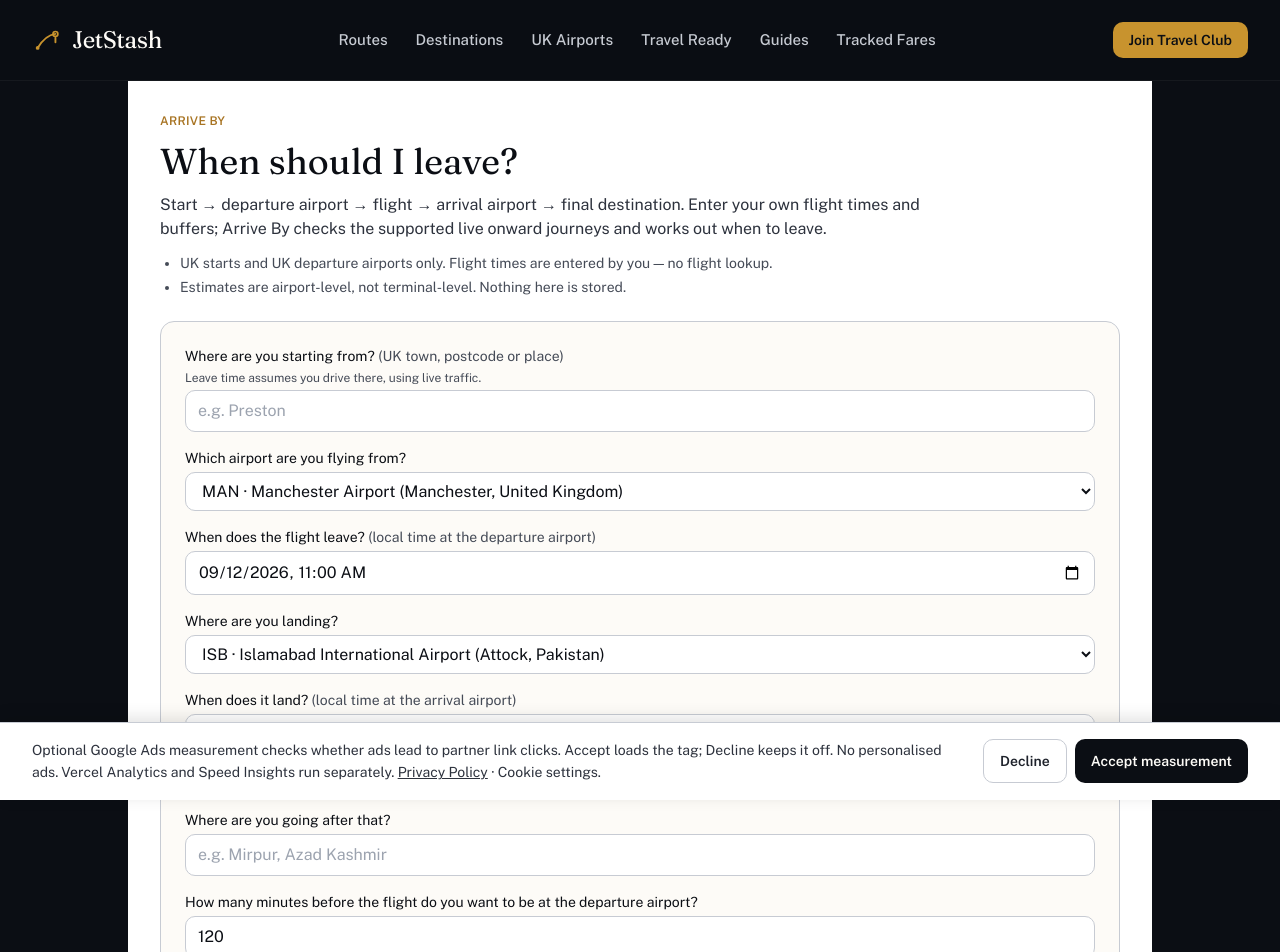
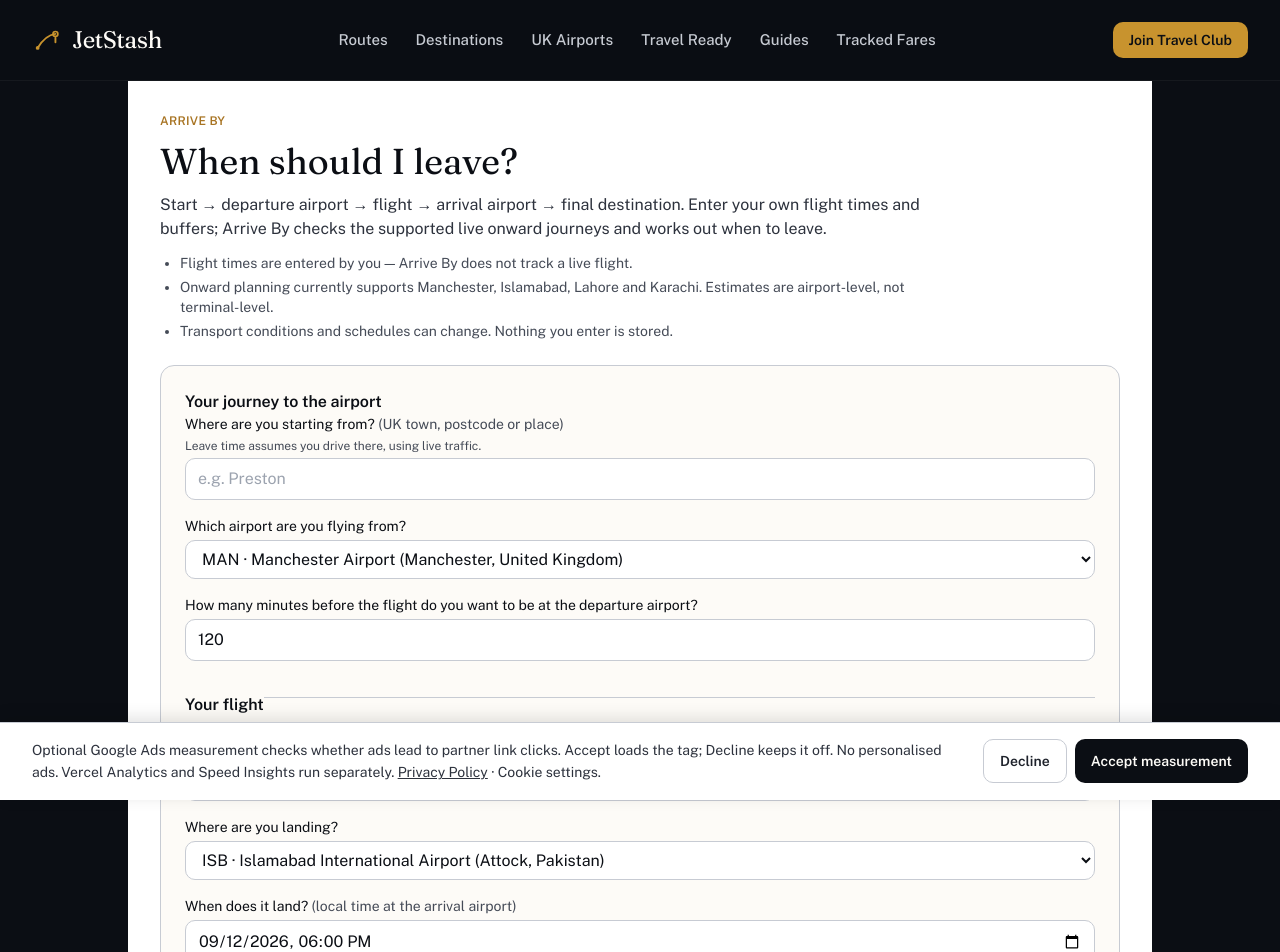
Before and after one commit to faiz403/jetstash-new, a Next.js app: page /arrive-by in a window 1280 px wide. Shown: the top 952 px of the page. Built offline with nearby package versions, Linux system fonts and the light colour scheme.

Commit message:
feat: integrate Arrive By into supported journeys

```diff
--- a/app/arrive-by/page.tsx
+++ b/app/arrive-by/page.tsx
@@ -3,6 +3,7 @@ import { Suspense } from 'react';
 import { ArriveByShell } from '@/components/arrive-by-shell';
 import { getShellAirportLookup } from '@/lib/arrive-by-shared/airport-capability';
 import { getArrivalAirportOptions, getDepartureAirportOptions } from '@/lib/arrive-by-journey/airport-options';
+import { getPublicJourneyRoutePairs } from '@/lib/arrive-by-journey/public-route-pairs';
 
 /**
  * The canonical Arrive By public beta — one product, airport-driven
@@ -25,10 +26,26 @@ export const metadata: Metadata = {
  * the requested `?airport=` code here, so the ~350 KB catalogue never ships
  * to the browser -- the client shell receives only a tiny AirportLookup.
  */
-export default async function ArriveByPage({ searchParams }: { searchParams: Promise<{ airport?: string | string[] }> }) {
-  const { airport } = await searchParams;
+export default async function ArriveByPage({ searchParams }: { searchParams: Promise<{ airport?: string | string[]; departure?: string | string[]; arrival?: string | string[] }> }) {
+  const { airport, departure, arrival } = await searchParams;
   const lookup = getShellAirportLookup(Array.isArray(airport) ? airport[0] : airport);
+  const departureAirports = getDepartureAirportOptions();
+  const arrivalAirports = getArrivalAirportOptions('public');
+  const requestedDeparture = (Array.isArray(departure) ? departure[0] : departure)?.trim().toUpperCase();
+  const requestedArrival = (Array.isArray(arrival) ? arrival[0] : arrival)?.trim().toUpperCase();
+  const hasPairRequest = Boolean(requestedDeparture || requestedArrival);
+  const hasValidPair = Boolean(requestedDeparture && requestedArrival
+    && departureAirports.some((option) => option.code === requestedDeparture)
+    && arrivalAirports.some((option) => option.code === requestedArrival));
+
   return <Suspense fallback={null}>
-    <ArriveByShell lookup={lookup} departureAirports={getDepartureAirportOptions()} arrivalAirports={getArrivalAirportOptions('public')} />
+    <ArriveByShell
+      lookup={lookup}
+      departureAirports={departureAirports}
+      arrivalAirports={arrivalAirports}
+      initialAirportPair={hasValidPair ? { departureAirport: requestedDeparture!, arrivalAirport: requestedArrival! } : undefined}
+      prefillNotice={hasPairRequest && !hasValidPair ? 'That airport pair is not available in Arrive By yet. Choose from the supported airports below.' : undefined}
+      routePairs={getPublicJourneyRoutePairs()}
+    />
   </Suspense>;
 }
--- a/app/routes/[slug]/page.tsx
+++ b/app/routes/[slug]/page.tsx
@@ -48,6 +48,8 @@ import { deriveFareWindowReconciliation } from '@/lib/fare-window-reconciliation
 import { getRouteIntelligenceDisplayForRoute } from '@/lib/route-intelligence-display';
 import { BusinessClarityPanel } from '@/components/route/business-clarity-panel';
 import { RouteVerdict } from '@/components/route/route-verdict';
+import { ArriveByRoutePanel } from '@/components/route/arrive-by-route-panel';
+import { getPublicJourneyRoutePair } from '@/lib/arrive-by-journey/public-route-pairs';
 
 /**
  * Route-hero focal-position overrides, keyed by destination slug. HeroBackdrop's default
@@ -140,6 +142,7 @@ export default async function RoutePage({ params }: { params: Promise<{ slug: st
     notFound();
     return null;
   }
+  const arriveByPair = getPublicJourneyRoutePair(airport.code, dest.iataCode);
 
   const dealsHere = getDealsByDestination(dest.slug)
     .filter((d) => d.fromAirportSlug === airport.slug)
@@ -571,6 +574,8 @@ export default async function RoutePage({ params }: { params: Promise<{ slug: st
         )
       )}
 
+      {arriveByPair && <ArriveByRoutePanel departureAirport={arriveByPair.departureAirport} arrivalAirport={arriveByPair.arrivalAirport} />}
+
       <section className="bg-white py-14 sm:py-16">
         <div className="mx-auto max-w-content px-5 sm:px-8">
           <div className="grid gap-10 lg:grid-cols-[1.2fr_0.8fr]">
--- a/components/arrive-by-full-journey.tsx
+++ b/components/arrive-by-full-journey.tsx
@@ -1,8 +1,10 @@
 'use client';
 
 import { useEffect, useMemo, useRef, useState, type FormEvent } from 'react';
+import Link from 'next/link';
 import { calendarDayOffset, clockOf, dateLabelOf, describeDay } from '@/lib/arrive-by-journey/local-time';
 import type { AirportOption } from '@/lib/arrive-by-journey/airport-options';
+import type { PublicJourneyRoutePair } from '@/lib/arrive-by-journey/public-route-pairs';
 import type { JourneyPlan, TimelineLeg } from '@/lib/arrive-by-journey/types';
 import {
   EMPTY_RECOVERY, chooseConfirmed, chooseSelected, invalidateForArrivalAirportChange, invalidateSide, pendingSides, reconcileWithPlan, toRequestFields,
@@ -69,12 +71,12 @@ const label = (option: AirportOption) => `${option.code} · ${option.name} (${op
 
 type Pending = 'start' | 'destination';
 
-export function ArriveByFullJourney({ departureAirports, arrivalAirports }: { departureAirports: AirportOption[]; arrivalAirports: AirportOption[] }) {
+export function ArriveByFullJourney({ departureAirports, arrivalAirports, initialAirportPair, prefillNotice, routePairs }: { departureAirports: AirportOption[]; arrivalAirports: AirportOption[]; initialAirportPair?: { departureAirport: string; arrivalAirport: string }; prefillNotice?: string; routePairs: PublicJourneyRoutePair[] }) {
   const day = useMemo(tomorrowInLondon, []);
   const [start, setStart] = useState('');
-  const [departureAirport, setDepartureAirport] = useState(departureAirports.find((a) => a.code === 'MAN')?.code ?? departureAirports[0]?.code ?? '');
+  const [departureAirport, setDepartureAirport] = useState(initialAirportPair?.departureAirport ?? departureAirports.find((a) => a.code === 'MAN')?.code ?? departureAirports[0]?.code ?? '');
   const [departsLocal, setDepartsLocal] = useState(`${day}T11:00`);
-  const [arrivalAirport, setArrivalAirport] = useState(arrivalAirports.find((a) => a.code === 'ISB')?.code ?? arrivalAirports[0]?.code ?? '');
+  const [arrivalAirport, setArrivalAirport] = useState(initialAirportPair?.arrivalAirport ?? arrivalAirports.find((a) => a.code === 'ISB')?.code ?? arrivalAirports[0]?.code ?? '');
   const [arrivesLocal, setArrivesLocal] = useState(`${day}T18:00`);
   const [destination, setDestination] = useState('');
   const [hasConnection, setHasConnection] = useState(false);
@@ -89,9 +91,11 @@ export function ArriveByFullJourney({ departureAirports, arrivalAirports }: { de
   const [error, setError] = useState('');
   const [loading, setLoading] = useState(false);
   const resultRef = useRef<HTMLDivElement>(null);
+  const startRef = useRef<HTMLInputElement>(null);
   /** Venue names the traveller was shown (and accepted) in a recovery prompt, so the final result keeps the recognisable name. Display only. */
   const chosenNames = useRef<{ start?: string; destination?: string }>({});
   const arrivalEngine = arrivalAirports.find((airport) => airport.code === arrivalAirport)?.journeyEngine;
+  const matchedRoute = routePairs.find((pair) => pair.departureAirport === departureAirport && pair.arrivalAirport === arrivalAirport);
 
   /** `next` is passed explicitly because React state updates are asynchronous: the request must carry the choices just made. */
   async function run(next: RecoveryState = recovery) {
@@ -177,63 +181,46 @@ export function ArriveByFullJourney({ departureAirports, arrivalAirports }: { de
     <h1 className="mt-3 font-display text-3xl sm:text-4xl">When should I leave?</h1>
     <p className="mt-3 max-w-3xl text-ink-600">Start → departure airport → flight → arrival airport → final destination. Enter your own flight times and buffers; Arrive By checks the supported live onward journeys and works out when to leave.</p>
     <ul className="mt-3 max-w-3xl list-disc space-y-1 pl-5 text-sm text-ink-500">
-      <li>UK starts and UK departure airports only. Flight times are entered by you — no flight lookup.</li>
-      <li>Estimates are airport-level, not terminal-level. Nothing here is stored.</li>
+      <li>Flight times are entered by you — Arrive By does not track a live flight.</li>
+      <li>Onward planning currently supports Manchester, Islamabad, Lahore and Karachi. Estimates are airport-level, not terminal-level.</li>
+      <li>Transport conditions and schedules can change. Nothing you enter is stored.</li>
     </ul>
 
+    {prefillNotice && <p role="status" className="mt-4 max-w-3xl rounded-sm border border-brass bg-brass-50 p-3 text-sm text-ink-700">{prefillNotice}</p>}
+
     <form onSubmit={submit} className="mt-6 grid gap-4 rounded-md border border-ink-200 bg-sand-50 p-4 sm:p-6">
+      <fieldset className="grid gap-4"><legend className="text-base font-semibold text-ink-900">Your journey to the airport</legend>
         <label className="text-sm">Where are you starting from? <span className="text-ink-500">(UK town, postcode or place)</span>
           <span className="mt-1 block text-xs text-ink-500">Leave time assumes you drive there, using live traffic.</span>
-        <input className={field} required maxLength={180} value={start} placeholder="e.g. Preston" onChange={(e) => { chosenNames.current.start = undefined; setStart(e.target.value); setRecovery((r) => invalidateSide(r, 'start')); setPlan(null); }} />
+          <input ref={startRef} className={field} required maxLength={180} value={start} placeholder="e.g. Preston" onChange={(e) => { chosenNames.current.start = undefined; setStart(e.target.value); setRecovery((r) => invalidateSide(r, 'start')); setPlan(null); }} />
         </label>
         <label className="text-sm">Which airport are you flying from?
-        <select className={field} value={departureAirport} onChange={(e) => setDepartureAirport(e.target.value)}>
-          {departureAirports.map((option) => <option key={option.code} value={option.code}>{label(option)}</option>)}
-        </select>
+          <select className={field} value={departureAirport} onChange={(e) => setDepartureAirport(e.target.value)}>{departureAirports.map((option) => <option key={option.code} value={option.code}>{label(option)}</option>)}</select>
         </label>
-      <label className="text-sm">When does the flight leave? <span className="text-ink-500">(local time at the departure airport)</span>
-        <input className={field} type="datetime-local" required value={departsLocal} onChange={(e) => setDepartsLocal(e.target.value)} />
-      </label>
-      <label className="text-sm">Where are you landing?
-        <select className={field} value={arrivalAirport} onChange={(e) => {
-          const country = (code: string) => arrivalAirports.find((a) => a.code === code)?.country;
-          setRecovery((r) => invalidateForArrivalAirportChange(r, country(arrivalAirport), country(e.target.value)));
-          setArrivalAirport(e.target.value);
-        }}>
-          {arrivalAirports.map((option) => <option key={option.code} value={option.code}>{label(option)}</option>)}
-        </select>
-      </label>
-      <label className="text-sm">When does it land? <span className="text-ink-500">(local time at the arrival airport)</span>
-        <input className={field} type="datetime-local" required value={arrivesLocal} onChange={(e) => setArrivesLocal(e.target.value)} />
-      </label>
-      <label className="flex items-center gap-2 text-sm"><input type="checkbox" checked={hasConnection} onChange={(e) => setHasConnection(e.target.checked)} /> This flight has a connection or stop (Arrive By can't check those yet)</label>
-      <label className="text-sm">Where are you going after that?
-        <input className={field} required maxLength={180} value={destination} placeholder="e.g. Mirpur, Azad Kashmir" onChange={(e) => { chosenNames.current.destination = undefined; setDestination(e.target.value); setRecovery((r) => invalidateSide(r, 'destination')); setPlan(null); }} />
-      </label>
-
         <label className="text-sm">How many minutes before the flight do you want to be at the departure airport?
           <input className={field} type="number" min="0" max="480" step="5" required value={bufferMinutes} onChange={(e) => setBufferMinutes(e.target.value)} />
         </label>
-      <label className="text-sm">How many minutes after landing before you're outside the arrival airport?
-        <input className={field} type="number" min="0" max="480" step="5" required value={exitMinutes} onChange={(e) => setExitMinutes(e.target.value)} />
-        <span className="mt-1 block text-xs text-ink-500">Your own estimate for immigration, baggage and walking out — Arrive By does not assume this for you.</span>
+      </fieldset>
+      <fieldset className="grid gap-4 border-t border-ink-200 pt-4"><legend className="pt-4 text-base font-semibold text-ink-900">Your flight</legend>
+        <label className="text-sm">When does the flight leave? <span className="text-ink-500">(local time at the departure airport)</span><input className={field} type="datetime-local" required value={departsLocal} onChange={(e) => setDepartsLocal(e.target.value)} /></label>
+        <label className="text-sm">Where are you landing?
+          <select className={field} value={arrivalAirport} onChange={(e) => { const country = (code: string) => arrivalAirports.find((a) => a.code === code)?.country; setRecovery((r) => invalidateForArrivalAirportChange(r, country(arrivalAirport), country(e.target.value))); setArrivalAirport(e.target.value); }}>{arrivalAirports.map((option) => <option key={option.code} value={option.code}>{label(option)}</option>)}</select>
         </label>
+        <label className="text-sm">When does it land? <span className="text-ink-500">(local time at the arrival airport)</span><input className={field} type="datetime-local" required value={arrivesLocal} onChange={(e) => setArrivesLocal(e.target.value)} /></label>
+        <label className="flex items-center gap-2 text-sm"><input type="checkbox" checked={hasConnection} onChange={(e) => setHasConnection(e.target.checked)} /> Does your itinerary include a connection? We can&apos;t calculate connection risk yet.</label>
+      </fieldset>
+      <fieldset className="grid gap-4 border-t border-ink-200 pt-4"><legend className="pt-4 text-base font-semibold text-ink-900">After you land</legend>
+        <label className="text-sm">Where are you going after that?<input className={field} required maxLength={180} value={destination} placeholder="e.g. Mirpur, Azad Kashmir" onChange={(e) => { chosenNames.current.destination = undefined; setDestination(e.target.value); setRecovery((r) => invalidateSide(r, 'destination')); setPlan(null); }} /></label>
+        <label className="text-sm">How many minutes after landing before you&apos;re outside the arrival airport?<input className={field} type="number" min="0" max="480" step="5" required value={exitMinutes} onChange={(e) => setExitMinutes(e.target.value)} /><span className="mt-1 block text-xs text-ink-500">Your own estimate for immigration, baggage and walking out — Arrive By does not assume this for you.</span></label>
         {arrivalEngine === 'TRANSIT_FIRST' ? <p className="rounded-sm border border-ink-200 bg-white p-3 text-sm text-ink-700">For Manchester arrivals, Arrive By checks the onward public-transport journey. It will show what happens if the first important service is missed, and a driving estimate only where that missed journey would no longer meet your ready-by time.</p> : <>
-      <label className="text-sm">How are you leaving the arrival airport?
-        <select className={field} value={pickupMode} onChange={(e) => setPickupMode(e.target.value as PickupMode)}>
-          {(Object.keys(PICKUP_LABELS) as PickupMode[]).map((mode) => <option key={mode} value={mode}>{PICKUP_LABELS[mode]}</option>)}
-        </select>
-      </label>
-      <label className="text-sm">Wait for the car/pickup after leaving the terminal (minutes) <span className="text-ink-500">(optional)</span>
-        <input className={field} type="number" min="0" max="480" step="5" value={pickupWait} onChange={(e) => setPickupWait(e.target.value)} />
-      </label>
+          <label className="text-sm">How are you leaving the arrival airport?<select className={field} value={pickupMode} onChange={(e) => setPickupMode(e.target.value as PickupMode)}>{(Object.keys(PICKUP_LABELS) as PickupMode[]).map((mode) => <option key={mode} value={mode}>{PICKUP_LABELS[mode]}</option>)}</select></label>
+          <label className="text-sm">Wait for the car/pickup after leaving the terminal (minutes) <span className="text-ink-500">(optional)</span><input className={field} type="number" min="0" max="480" step="5" value={pickupWait} onChange={(e) => setPickupWait(e.target.value)} /></label>
         </>}
-      <label className="text-sm">Need to arrive by <span className="text-ink-500">(optional; local time at the arrival airport)</span>
-        <input className={field} type="datetime-local" value={deadline} onChange={(e) => setDeadline(e.target.value)} />
-      </label>
-      {deadline && <label className="text-sm">Minutes you need at the destination before that time <span className="text-ink-500">(optional)</span>
-        <input className={field} type="number" min="0" max="480" step="5" value={readiness} onChange={(e) => setReadiness(e.target.value)} />
-      </label>}
+      </fieldset>
+      <fieldset className="grid gap-4 border-t border-ink-200 pt-4"><legend className="pt-4 text-base font-semibold text-ink-900">Deadline and ready-by details <span className="font-normal text-ink-500">(optional)</span></legend>
+        <label className="text-sm">Need to arrive by <span className="text-ink-500">(local time at the arrival airport)</span><input className={field} type="datetime-local" value={deadline} onChange={(e) => setDeadline(e.target.value)} /></label>
+        {deadline && <label className="text-sm">Minutes you need at the destination before that time <span className="text-ink-500">(optional)</span><input className={field} type="number" min="0" max="480" step="5" value={readiness} onChange={(e) => setReadiness(e.target.value)} /></label>}
+      </fieldset>
       <button type="submit" disabled={loading || !departureAirport || !arrivalAirport} className="mt-1 rounded-sm bg-ink-900 px-6 py-3 font-semibold text-white disabled:cursor-wait disabled:opacity-60">{loading ? 'Checking the live journey…' : 'When should I leave?'}</button>
     </form>
 
@@ -288,6 +275,12 @@ export function ArriveByFullJourney({ departureAirports, arrivalAirports }: { de
 
         {plan.state !== 'CANNOT_CONFIRM' && <p className="mt-3 text-xs text-ink-500" data-testid="driving-assumption">Leave time assumes you drive to the airport (live traffic). It doesn't include parking, drop-off, shuttle or rental-car return time.</p>}
         <p className="mt-3 text-xs text-ink-500">This is an estimate, not a guarantee. Traffic, airport processing and pickup time can change your actual times. Airport-level estimates only.</p>
+        <p className="mt-3 text-xs text-ink-500">Leave extra time and confirm your itinerary and onward arrangements before travelling.</p>
+        <div className="mt-5 flex flex-wrap gap-3 border-t border-ink-200 pt-4">
+          {matchedRoute ? <Link href={`/routes/${matchedRoute.routeSlug}`} className="rounded-sm bg-ink-900 px-4 py-2 text-sm font-semibold text-white hover:bg-ink-800">View {matchedRoute.departureLabel} → {matchedRoute.arrivalLabel} route information</Link> : <Link href="/routes" className="rounded-sm bg-ink-900 px-4 py-2 text-sm font-semibold text-white hover:bg-ink-800">Explore route guides</Link>}
+          <button type="button" onClick={() => startRef.current?.focus()} className="rounded-sm border border-ink-300 px-4 py-2 text-sm font-semibold text-ink-900 hover:bg-white">Edit journey details</button>
+          {!matchedRoute && <Link href="/arrive-by" className="rounded-sm border border-ink-300 px-4 py-2 text-sm font-semibold text-ink-900 hover:bg-white">Plan another journey</Link>}
+        </div>
       </section>
     </div>}
   </div>;
--- a/components/arrive-by-shell.tsx
+++ b/components/arrive-by-shell.tsx
@@ -10,6 +10,7 @@ import { ArriveByPakistanPublic } from '@/components/arrive-by-pakistan-public';
 import { ArriveByManchesterPublic } from '@/components/arrive-by-manchester-public';
 import { ArriveByRoadPublic } from '@/components/arrive-by-road-public';
 import { ArriveByFullJourney } from '@/components/arrive-by-full-journey';
+import type { PublicJourneyRoutePair } from '@/lib/arrive-by-journey/public-route-pairs';
 import type { AirportOption } from '@/lib/arrive-by-journey/airport-options';
 import type { PakistanAirportCode } from '@/lib/arrive-by-pakistan/types';
 
@@ -103,14 +104,14 @@ function ChangeAirportLink() {
   </div>;
 }
 
-export function ArriveByShell({ lookup, departureAirports = [], arrivalAirports = [] }: { lookup?: AirportLookup; departureAirports?: AirportOption[]; arrivalAirports?: AirportOption[] }) {
+export function ArriveByShell({ lookup, departureAirports = [], arrivalAirports = [], initialAirportPair, prefillNotice, routePairs = [] }: { lookup?: AirportLookup; departureAirports?: AirportOption[]; arrivalAirports?: AirportOption[]; initialAirportPair?: { departureAirport: string; arrivalAirport: string }; prefillNotice?: string; routePairs?: PublicJourneyRoutePair[] }) {
   const searchParams = useSearchParams();
   const dispatch = resolveShellDispatch(searchParams.get('airport'), lookup);
 
   // The ordinary public entry point is one complete journey. Arrival-only
   // estimates remain available through their established ?airport= links,
   // but are intentionally not presented as a competing product here.
-  if (dispatch.kind === 'selector') return <ArriveByFullJourney departureAirports={departureAirports} arrivalAirports={arrivalAirports} />;
+  if (dispatch.kind === 'selector') return <ArriveByFullJourney departureAirports={departureAirports} arrivalAirports={arrivalAirports} initialAirportPair={initialAirportPair} prefillNotice={prefillNotice} routePairs={routePairs} />;
   if (dispatch.kind === 'unsupported') return <UnsupportedAirport code={dispatch.code} />;
   if (dispatch.kind === 'not_yet_supported') return <NotYetSupportedAirport code={dispatch.code} name={dispatch.name} />;
 
--- /dev/null
+++ b/lib/arrive-by-journey/public-route-pairs.ts
@@ -0,0 +1,38 @@
+import { getRouteAirport, getRouteDestination, routes } from '@/data/routes';
+import { getArrivalAirportOptions, getDepartureAirportOptions } from './airport-options';
+
+/**
+ * The small, public contract between a verified JetStash route and Arrive
+ * By.  It deliberately carries airport codes only: flight times, the
+ * traveller's start, final destination and every allowance remain theirs to
+ * enter.
+ */
+export interface PublicJourneyRoutePair {
+  departureAirport: string;
+  arrivalAirport: string;
+  routeSlug: string;
+  departureLabel: string;
+  arrivalLabel: string;
+}
+
+export function getPublicJourneyRoutePairs(): PublicJourneyRoutePair[] {
+  const departures = new Set(getDepartureAirportOptions().map((airport) => airport.code));
+  const arrivals = new Set(getArrivalAirportOptions('public').map((airport) => airport.code));
+
+  return routes.flatMap((route) => {
+    const departure = getRouteAirport(route);
+    const arrival = getRouteDestination(route);
+    if (!departure || !arrival || !departures.has(departure.code) || !arrivals.has(arrival.iataCode)) return [];
+    return [{
+      departureAirport: departure.code,
+      arrivalAirport: arrival.iataCode,
+      routeSlug: route.slug,
+      departureLabel: departure.city,
+      arrivalLabel: arrival.city,
+    }];
+  });
+}
+
+export function getPublicJourneyRoutePair(departureAirport: string, arrivalAirport: string) {
+  return getPublicJourneyRoutePairs().find((pair) => pair.departureAirport === departureAirport && pair.arrivalAirport === arrivalAirport);
+}
```
Also changed, not shown: components/homepage-v2/homepage-sections.tsx (+8 -1 lines), components/route/arrive-by-route-panel.tsx (added, +21 -0 lines), 2 other files (tests, documents, lock files or other folders). Lines whose indentation alone changed are shown as unchanged.
